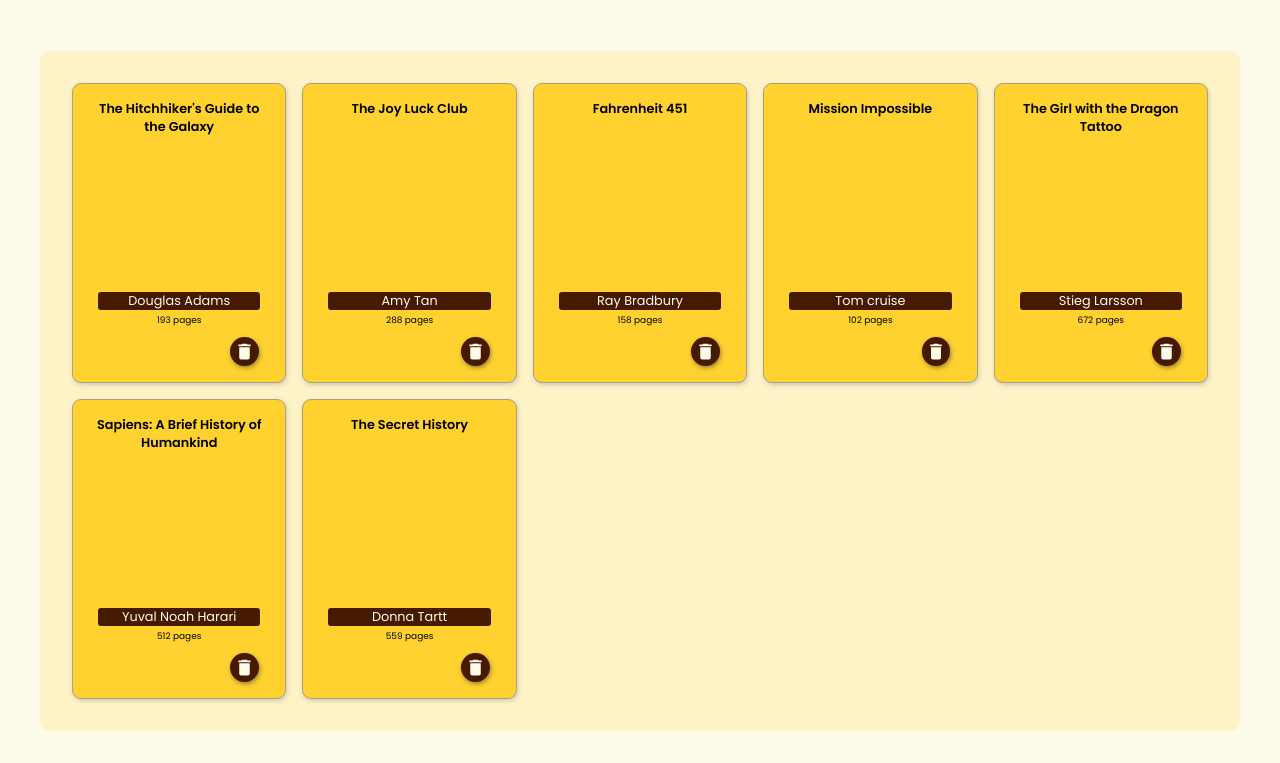
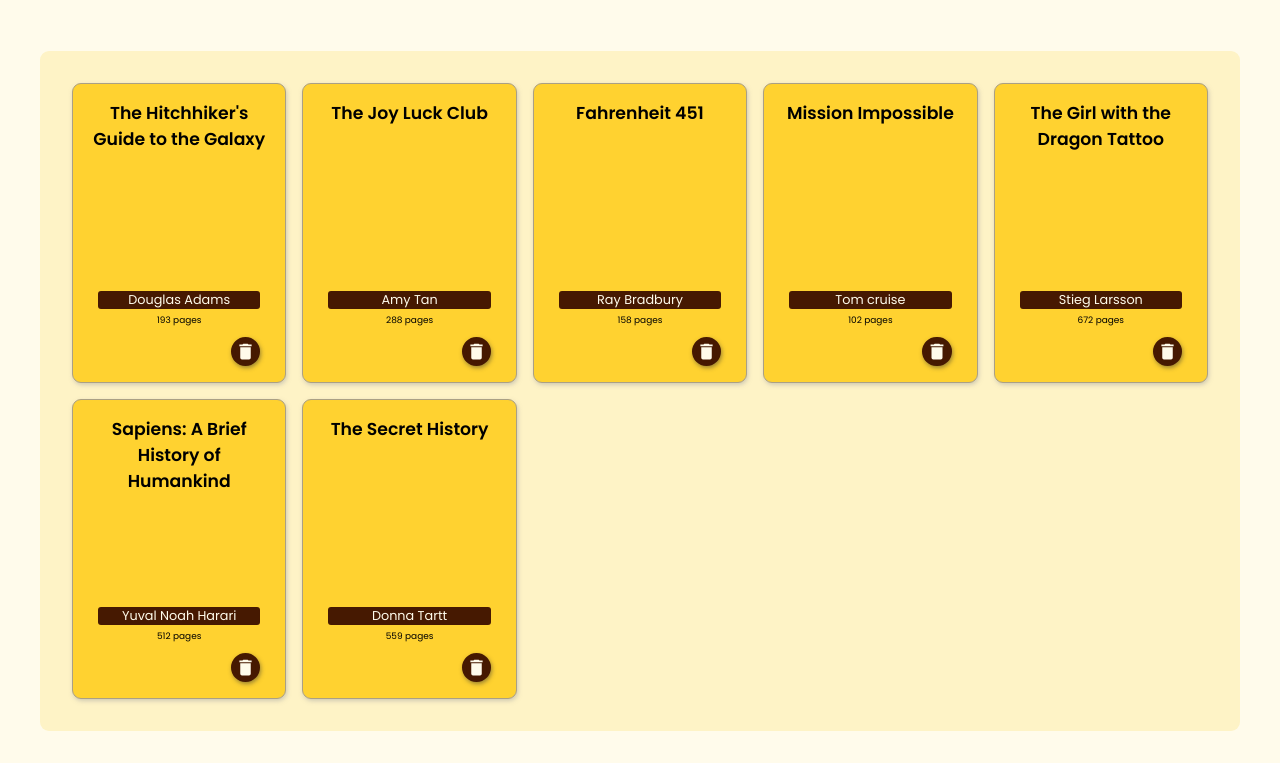
Before and after one commit to powermate25/library, a plain HTML site: page index.html in a window 1280 px wide. Shown: the part 80-843 px from the top of the page. Drawn offline with Linux system fonts and the light colour scheme; a web font is replaced by a local one.

Commit message:
Routine save: Library project progress. - Minor edits.

```diff
--- a/script.js
+++ b/script.js
@@ -150,6 +150,7 @@ function bookContainer (){
 
   // display book-cards in document's main book-container
   libraryContainer.append(bookCard)
+  return myLibrary
 }
 
 // Step 2: Set individual book to a card using above function by iterating through library (book object) using "for ... in" loop)
@@ -160,6 +161,7 @@ for ( i in myLibrary ) {
 
 
 // Logic to remove book card on click
+function deleteBookData(){
   const groupOfDelIcon = document.querySelectorAll(".del-icon")
   groupOfDelIcon.forEach (
     i => i.addEventListener(
@@ -181,5 +183,8 @@ groupOfDelIcon.forEach (
         }
       )
   )
+}
+
+deleteBookData()
 
 myLibrary
--- a/style.css
+++ b/style.css
@@ -65,6 +65,7 @@ button:hover {
 .book-title {
     font-weight: 600;
     height: 80%;
+    font-size: calc(1rem + 10%);
     /* border: 1px solid blue; */
 }
 .book-author {
@@ -85,7 +86,7 @@ button:hover {
 
 .del-icon-box {
     /* border: 1px solid blue; */
-    width: 10rem; /* width: 10rem; */
+    width: 90%;
     display: flex;
     justify-content: end;
     align-items: center;
@@ -96,6 +97,7 @@ button:hover {
     background-color: oklch(27.9% 0.077 45.635);
     border-radius: 50%;
     box-shadow: 1px 2px 4px oklch(33% 1% 91.605 / 50%);
+    max-width: 2rem;
 }
 
 .del-icon:hover {
```
Lines whose indentation alone changed are shown as unchanged.
